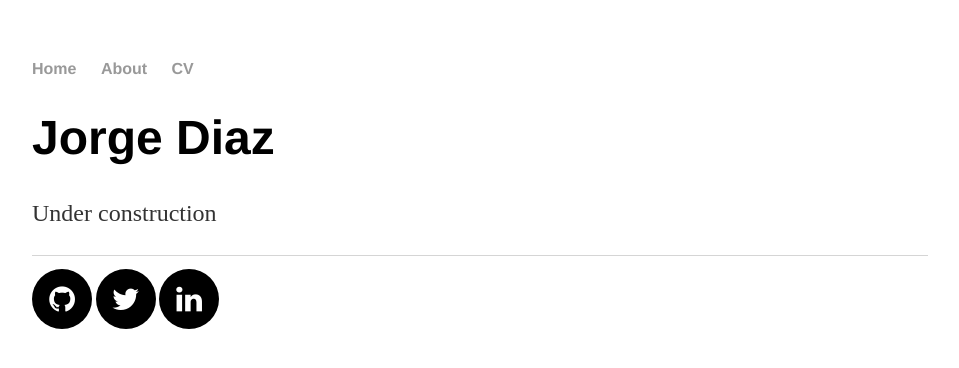
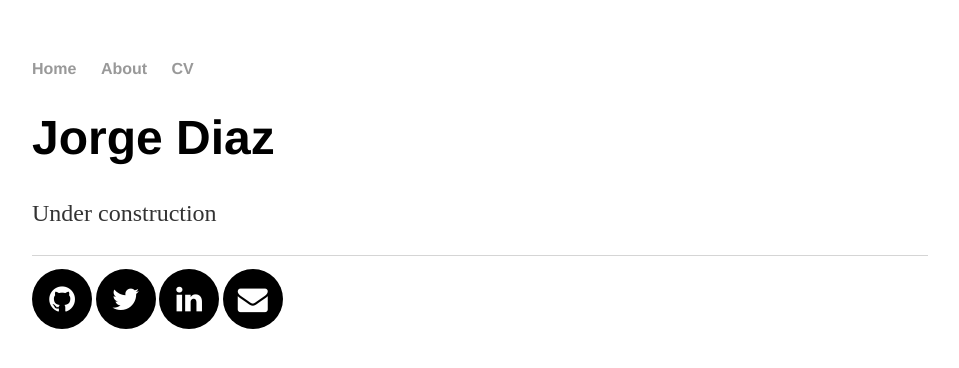
Before and after one commit to jorge-diaz/jorge-diaz.github.io, a Jekyll site: the page built from index.html, in a window 1280 px wide. Shown: the top 368 px of the page, without its empty margins (160-1119 px from the left). Built offline with Jekyll 4.4.1, drawn with Linux system fonts in a browser that asks for light colours; comment, search, counter and statistics services are not loaded.

Commit message:
social footer added

```diff
--- a/_layouts/default.html
+++ b/_layouts/default.html
@@ -34,6 +34,11 @@
   color: white;
 }
 
+.fa-envelope {
+  background: #000000;
+  color: white;
+}
+
 </style>
 
 		<head>
@@ -56,9 +61,10 @@
 			</div><!-- /.container -->
 			<footer>
 	    		<ul>
-	        		<a style="text-decoration : none" href="#" class="fa fa-github"></a>
-					<a href="#" class="fa fa-twitter"></a>
-					<a href="#" class="fa fa-linkedin"></a>
+	        		<a style="text-decoration : none" href="https://github.com/jorge-diaz" class="fa fa-github"></a>
+					<a style="text-decoration : none" href="https://twitter.com/jsdiaz_" class="fa fa-twitter"></a>
+					<a style="text-decoration : none" href="https://www.linkedin.com/in/jsdiaz/" class="fa fa-linkedin"></a>
+					<a style="text-decoration : none" href="mailto:jsdiazp@gmail.com" target="_top" class="fa fa-envelope"></a>
 				</ul>
 			</footer>
 		</body>
```
